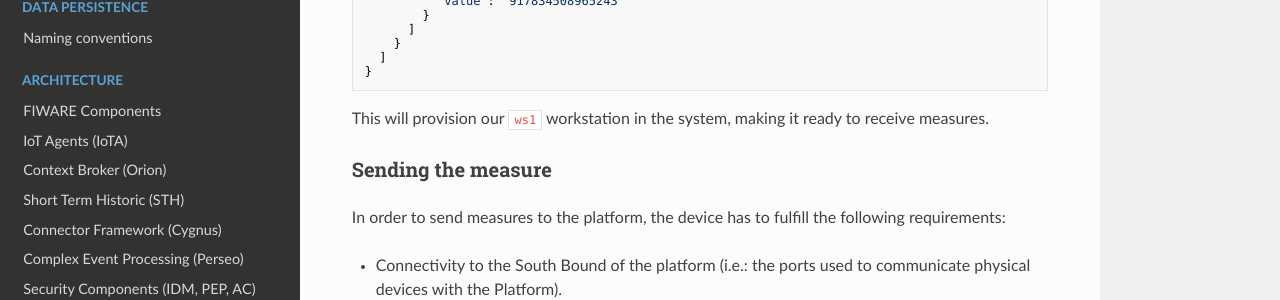
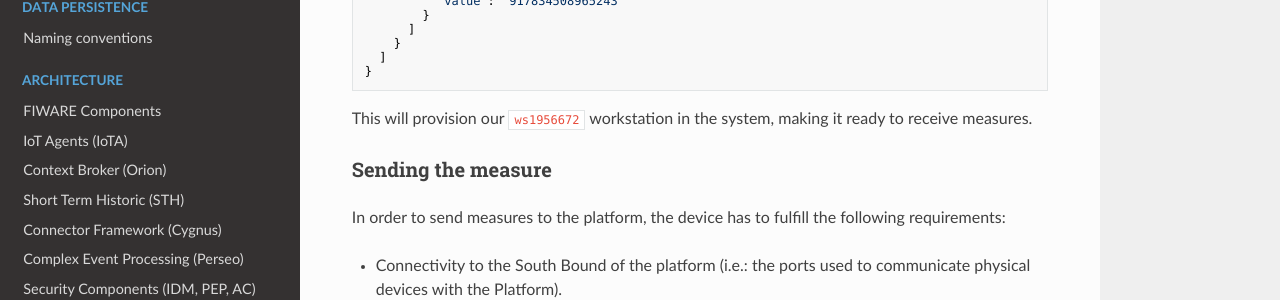
Before and after one commit to telefonicaid/thinking-cities, an MkDocs documentation site: the page built from docs/topics/device_connection.md, in a window 1280 px wide and 900 px high, scrolled down 1994 px. Shown: the part 147-447 px from the top of the window. Built offline with MkDocs 1.6.1, drawn with Linux system fonts in a browser that asks for light colours; nearby versions of some CDN libraries; old or Windows-style settings are respelled for this version of MkDocs; some of the changed text lies outside the part shown.

Commit message:
FIX Misplaced IDs

```diff
--- a/docs/topics/device_connection.md
+++ b/docs/topics/device_connection.md
@@ -105,7 +105,7 @@ To provision the device in the platfor we issue the following request to the IoT
       ]
     }
 
-This will provision our `ws1` workstation in the system, making it ready to receive measures.
+This will provision our `ws1956672` workstation in the system, making it ready to receive measures.
 
 ### Sending the measure
 
```
Also changed, not shown: other parts of docs/topics/device_connection.md (+1 -2 lines), docs/topics/geolocalized_entities.md (+3 -3 lines).
